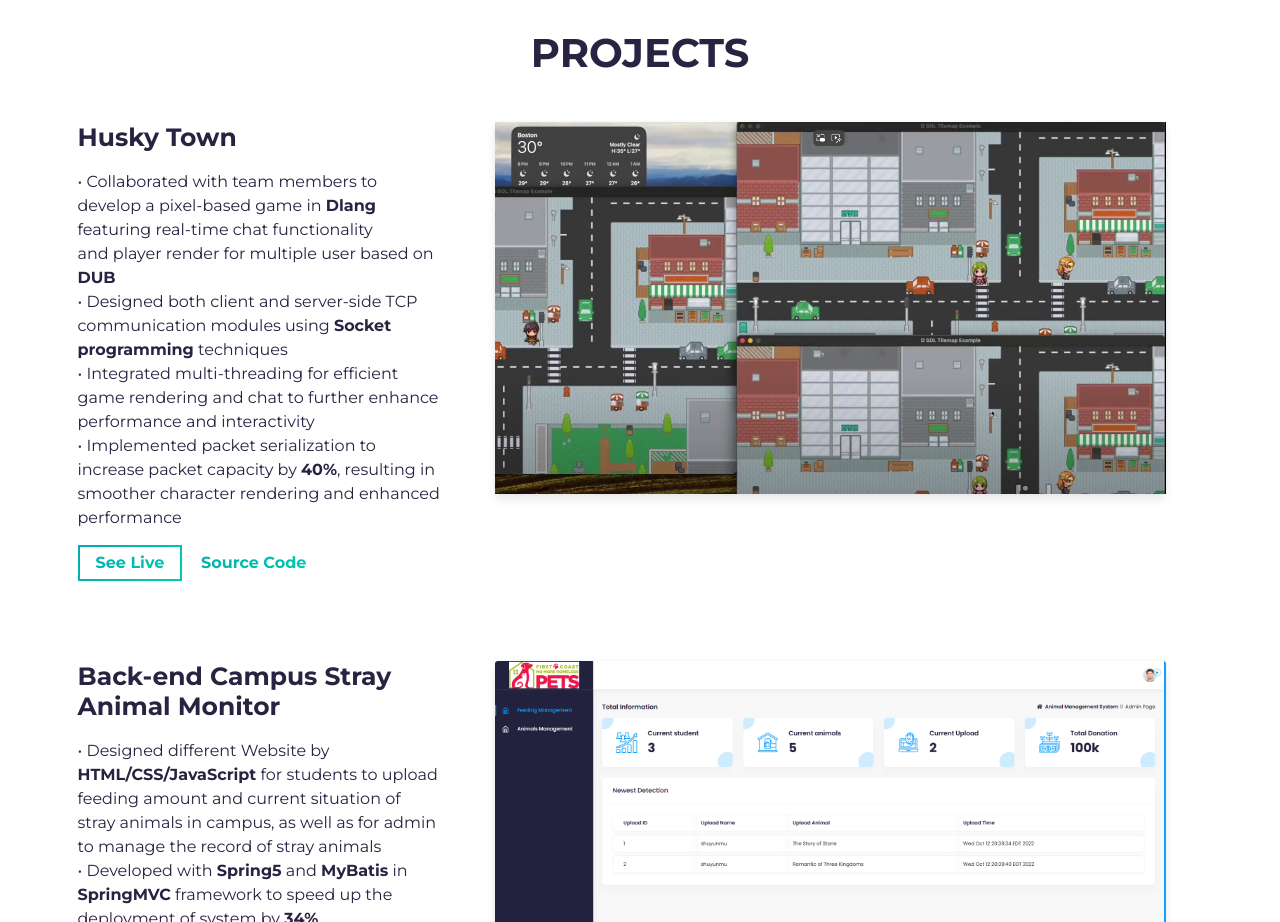
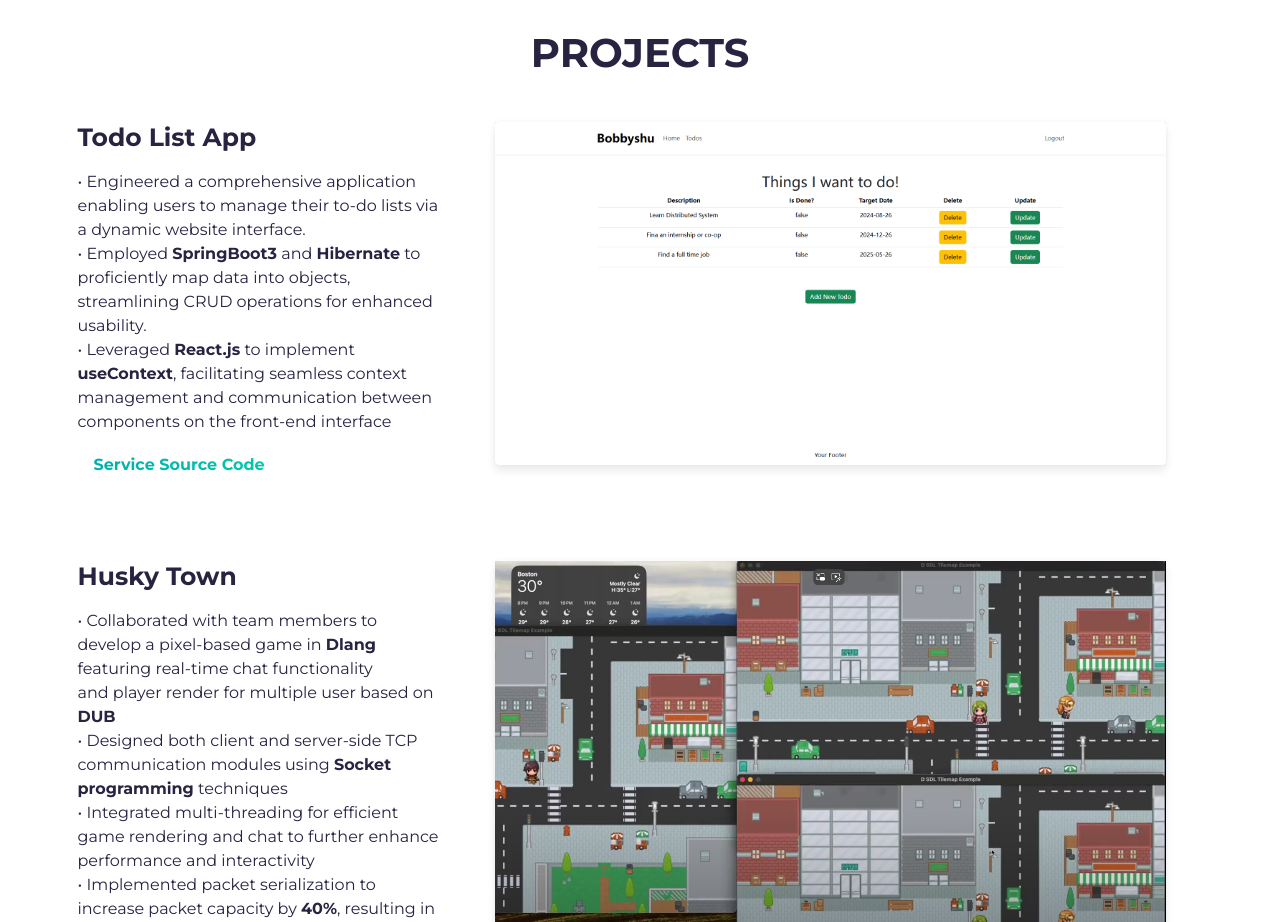
Before and after one commit to Bobbyshu/SelfPortfolio, a website built with Parcel: page src/index.html in a window 1280 px wide. Shown: the part 1480-2402 px from the top of the page. Built offline with nearby package versions, Linux system fonts and the light colour scheme.

Commit message:
feat(): add new project

```diff
--- a/src/index.html
+++ b/src/index.html
@@ -106,6 +106,44 @@
         <h2 class="section-title dark-blue-text">Projects</h2>
 
         <!-- Notice: each .row is a project -->
+        <!-- Notice: each .row is a project -->
+        <div class="row">
+          <div class="col-lg-4 col-sm-12">
+            <div class="project-wrapper__text load-hidden">
+              <h3 class="project-wrapper__text-title">Todo List App</h3>
+              <div>
+                <p class="mb-4">
+                  • Engineered a comprehensive application enabling users to manage their to-do lists via a dynamic
+                  website interface.<br>
+                  • Employed <strong>SpringBoot3</strong> and <strong>Hibernate</strong> to proficiently map data into
+                  objects, streamlining CRUD
+                  operations for enhanced usability.<br>
+                  • Leveraged <strong>React.js</strong> to implement <strong>useContext</strong>, facilitating seamless
+                  context management and communication
+                  between components on the front-end interface<br>
+                </p>
+                </p>
+              </div>
+              <!-- <a rel="noreferrer" target="_blank" class="cta-btn cta-btn--hero" href="#!">
+                See Live
+              </a> -->
+              <a rel="noreferrer" target="_blank" class="cta-btn text-color-main"
+                href="https://github.com/Bobbyshu/Todo-App-Service">
+                Service Source Code
+              </a>
+            </div>
+          </div>
+          <div class="col-lg-8 col-sm-12">
+            <div class="project-wrapper__image load-hidden">
+              <a rel="noreferrer" href="https://github.com/Bobbyshu/Todo-App-Web" target="_blank">
+                <div data-tilt data-tilt-max="4" data-tilt-glare="true" data-tilt-max-glare="0.5"
+                  class="thumbnail rounded js-tilt">
+                  <img alt="Project Image" class="img-fluid" src="assets/todo.png" />
+                </div>
+              </a>
+            </div>
+          </div>
+        </div>
         <div class="row">
           <div class="col-lg-4 col-sm-12">
             <div class="project-wrapper__text load-hidden">
```
